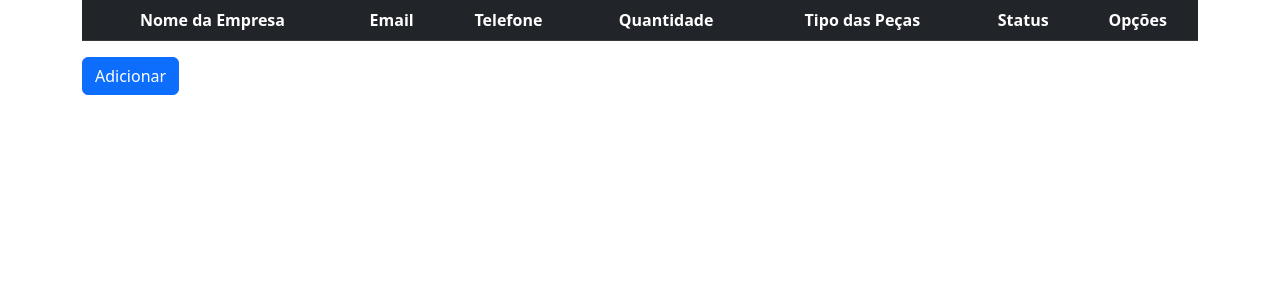
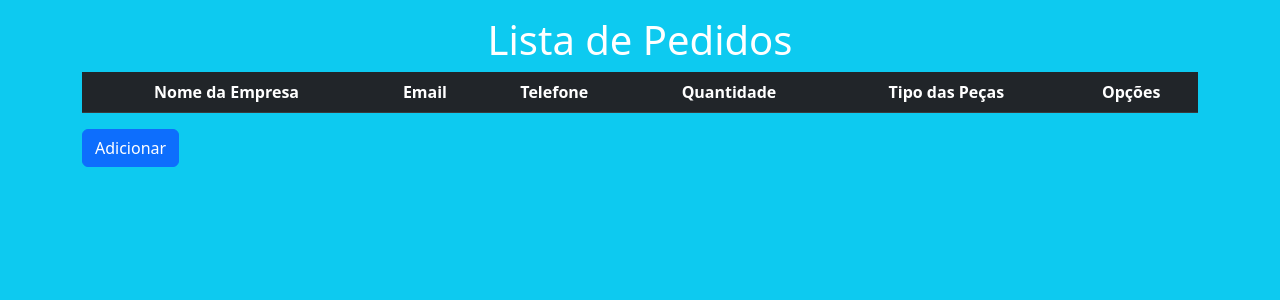
Before and after one commit to ChrisOGK/webapplication, a Flask app: page / in a window 1280 px wide. Shown: the top 300 px of the page. Run offline with Flask 2, Linux system fonts and the light colour scheme; lists and menus that the app fills with data are empty.

Commit message:
Retirei o Status do Pedido e adicionei titulo

```diff
--- a/templates/atualizar.html
+++ b/templates/atualizar.html
@@ -9,6 +9,7 @@
     <title>Atualizar</title>
 </head>
 <body>
+    <h1 class="text-center">Editar Pedido</h1>
     <div class="container">
         <form action="/update/atualizar/{{pedido['id']}}" method="POST">
             <div class="form-group">
@@ -31,10 +32,6 @@
                 <label>Tipo de Peça</label>
                 <input class="form-control" type="text" name="tipo" value="{{pedido['Tipo de Pecas']}}"></input>
             </div>
-            <div class="form-group">
-                <label>Status</label>
-                <input class="form-control" type="text" name="status" value="{{pedido['Status do Pedido']}}"></input>
-            </div>
             <div>
                 <button class="btn btn-primary" style="margin-top: 20px">Salvar</button>
             </div>
--- a/templates/home.html
+++ b/templates/home.html
@@ -8,7 +8,8 @@
 <link href="https://cdn.jsdelivr.net/npm/bootstrap@5.2.0-beta1/dist/css/bootstrap.min.css" rel="stylesheet" integrity="sha384-0evHe/X+R7YkIZDRvuzKMRqM+OrBnVFBL6DOitfPri4tjfHxaWutUpFmBp4vmVor" crossorigin="anonymous">
     <title>Home</title>
 </head>
-<body>
+<body class="p-3 mb-2 bg-info text-white">
+    <h1 class="text-center">Lista de Pedidos</h1>
     <div class = "container">
         <table class="table table-dark table-hover">
             <tr>
@@ -17,7 +18,6 @@
                 <th class="text-center">Telefone</th>
                 <th class="text-center">Quantidade</th>
                 <th class="text-center">Tipo das Peças</th>
-                <th class="text-center">Status</th>
                 <th class="text-center" >Opções</th>
             </tr>
             {% for pedido in pedidos %}
@@ -27,7 +27,6 @@
                 <td class="text-center">{{pedido['Telefone']}}</td>
                 <td class="text-center">{{pedido['Quantidade de Pecas']}}</td>
                 <td class="text-center">{{pedido['Tipo de Pecas']}}</td>
-                <td class="text-center">{{pedido['Status do Pedido']}}</td>
                 <td class="text-center"><a href="/update/{{pedido['id']}}" class = 'btn btn-sm btn-success'>Editar</a>
                     <a href="/delete/{{pedido['id']}}" class = 'btn btn-sm btn-danger'>Apagar</a></td>
             </tr>
--- a/templates/new_order.html
+++ b/templates/new_order.html
@@ -9,6 +9,7 @@
     <title>Novo Pedido</title>
 </head>
 <body>
+    <h1 class="text-center">Novo Pedido</h1>
     <div class="container">
         <form action="/salvar" method="POST">
             <div class="form-group">
@@ -31,10 +32,6 @@
                 <label>Tipo de Peça</label>
                 <input class="form-control" type="text" name="tipo"></input>
             </div>
-            <div class="form-group">
-                <label>Status</label>
-                <input class="form-control" type="text" name="status"></input>
-            </div>
             <div>
                 <button class="btn btn-primary" style="margin-top: 20px">Salvar</button>
             </div>
```
